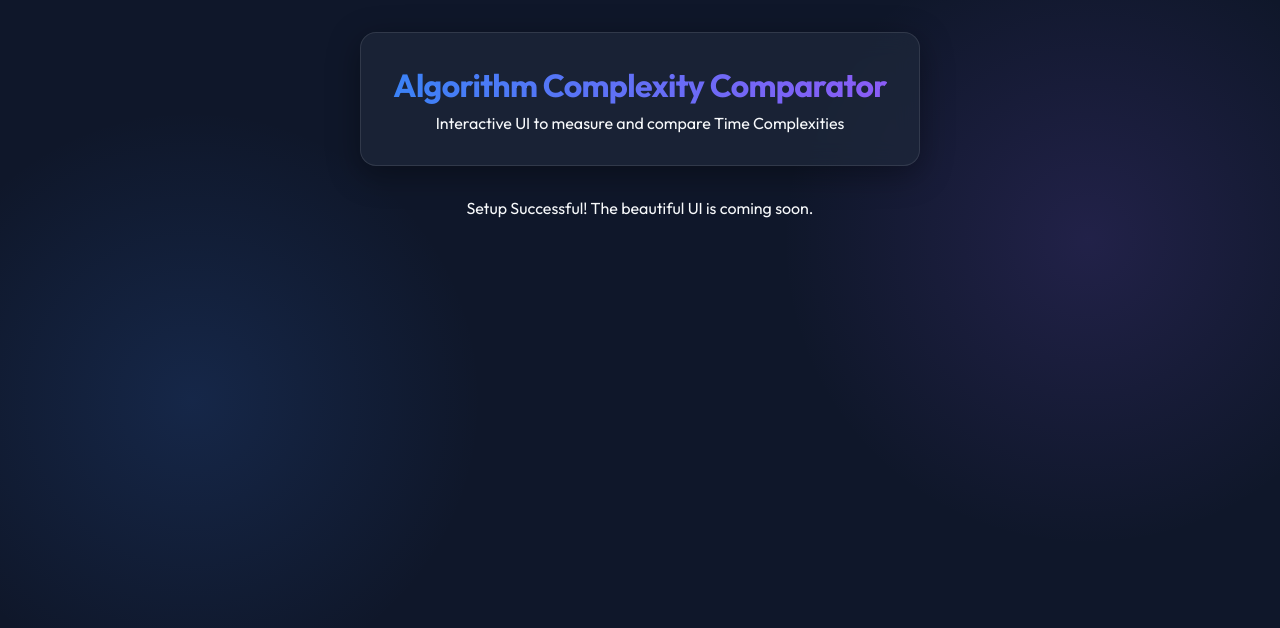
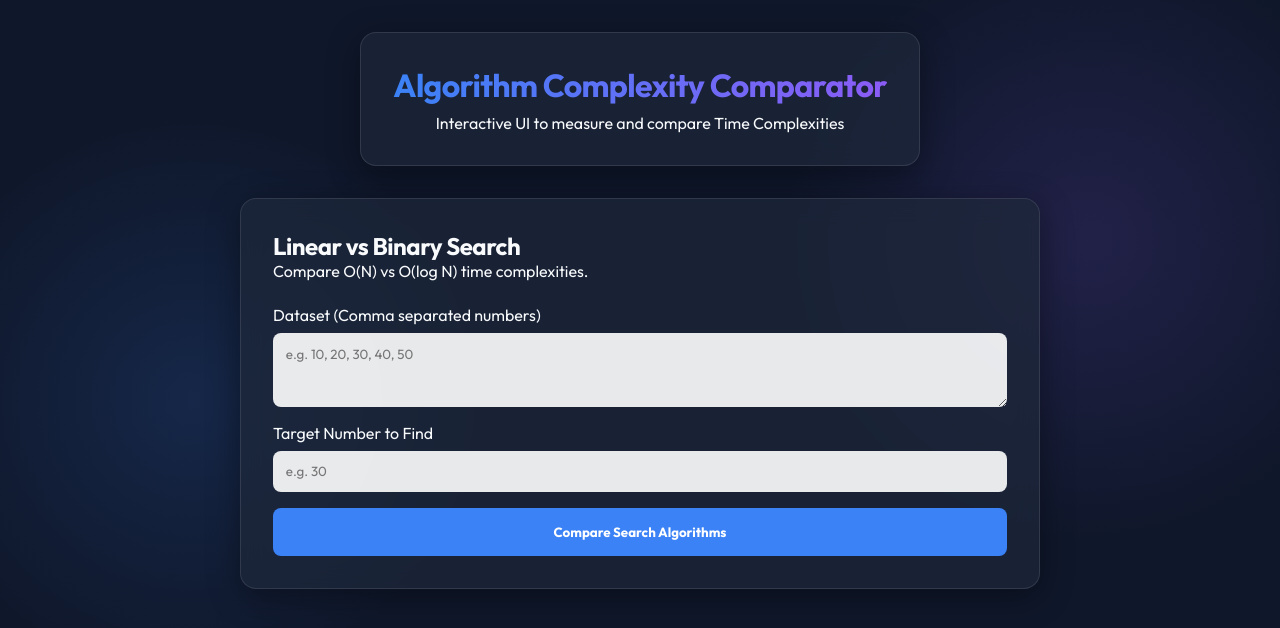
Before and after one commit to mounikadola07-alt/CFAI-Project, a Flask app: page / in a window 1280 px wide. Shown: the top 628 px of the page. Run offline with Flask 3, Linux system fonts and the light colour scheme.

Commit message:
feat(ui): Add Search Algorithm comparison form layout

```diff
--- a/templates/index.html
+++ b/templates/index.html
@@ -11,6 +11,34 @@
         <h1 class="text-gradient">Algorithm Complexity Comparator</h1>
         <p class="text-secondary" style="margin-top: 0.5rem;">Interactive UI to measure and compare Time Complexities</p>
     </header>
-    <p>Setup Successful! The beautiful UI is coming soon.</p>
+    <main style="width: 100%; max-width: 800px; display: flex; flex-direction: column; gap: 2rem;">
+
+        <!-- Search Algorithms Section -->
+        <section class="glass-panel" id="search-section">
+            <h2>Linear vs Binary Search</h2>
+            <p class="text-secondary" style="margin-bottom: 1.5rem;">Compare O(N) vs O(log N) time complexities.</p>
+
+            <form id="search-form" style="display: flex; flex-direction: column; gap: 1rem;">
+                <div style="display: flex; flex-direction: column; gap: 0.5rem;">
+                    <label for="array-input">Dataset (Comma separated numbers)</label>
+                    <textarea id="array-input" rows="3" placeholder="e.g. 10, 20, 30, 40, 50" style="padding: 0.8rem; border-radius: 8px; border: none; outline: none; background: rgba(255,255,255,0.9); font-family: inherit; resize: vertical;" required></textarea>
+                </div>
+
+                <div style="display: flex; flex-direction: column; gap: 0.5rem;">
+                    <label for="target-input">Target Number to Find</label>
+                    <input type="number" id="target-input" placeholder="e.g. 30" style="padding: 0.8rem; border-radius: 8px; border: none; outline: none; background: rgba(255,255,255,0.9); font-family: inherit;" required>
+                </div>
+
+                <button type="submit" style="padding: 1rem; border-radius: 8px; border: none; background: var(--accent-blue); color: white; font-weight: bold; cursor: pointer; transition: background 0.3s;">Compare Search Algorithms</button>
+            </form>
+
+            <div id="search-results" style="margin-top: 2rem; display: none;">
+                <!-- Results will be injected here via JS -->
+            </div>
+        </section>
+
+    </main>
+
+    <script src="{{ url_for('static', filename='app.js') }}"></script>
 </body>
 </html>
```
